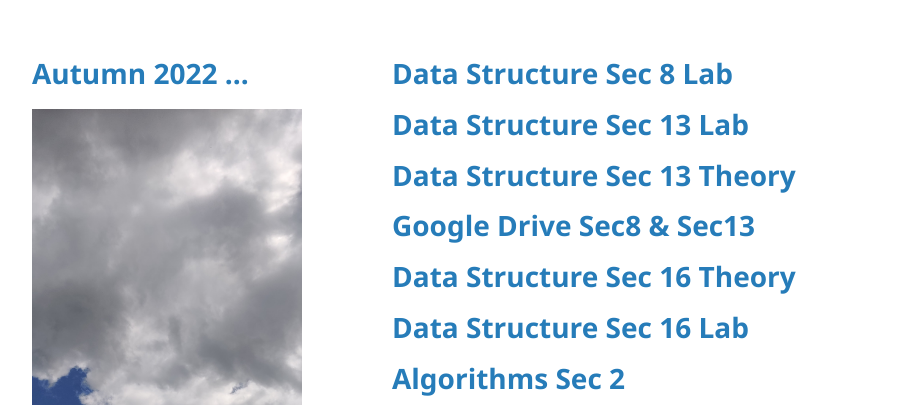
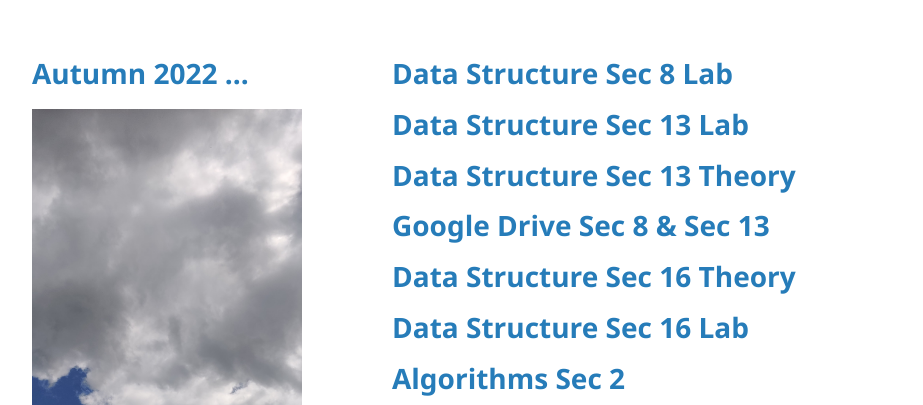
Before and after one commit to mohammadmotiurrahman/mohammadmotiurrahman.github.io, a Jekyll site: the page built from index.md, in a window 1280 px wide. Shown: the top 405 px of the page, without its empty margins (178-1101 px from the left). Built offline with Jekyll 4.4.1, drawn with Linux system fonts in a browser that asks for light colours; our own code applies the rules of GitHub Pages for plain Markdown files.

Commit message:
Update index.md

```diff
--- a/index.md
+++ b/index.md
@@ -2,7 +2,7 @@
 # [Data Structure Sec 8 Lab](https://mohammadmotiurrahman.github.io/cse203_8L)
 # [Data Structure Sec 13 Lab](https://mohammadmotiurrahman.github.io/cse203_13L)
 # [Data Structure Sec 13 Theory](https://mohammadmotiurrahman.github.io/cse203_13)
-# [Google Drive Sec8 & Sec13](https://drive.google.com/drive/folders/10fW4uC57ErceiyXK2ZZGZN2LmeDABelm?usp=sharing)
+# [Google Drive Sec 8 & Sec 13](https://drive.google.com/drive/folders/10fW4uC57ErceiyXK2ZZGZN2LmeDABelm?usp=sharing)
 
 
 # [Data Structure Sec 16 Theory](https://mohammadmotiurrahman.github.io/cse203_16)
```
